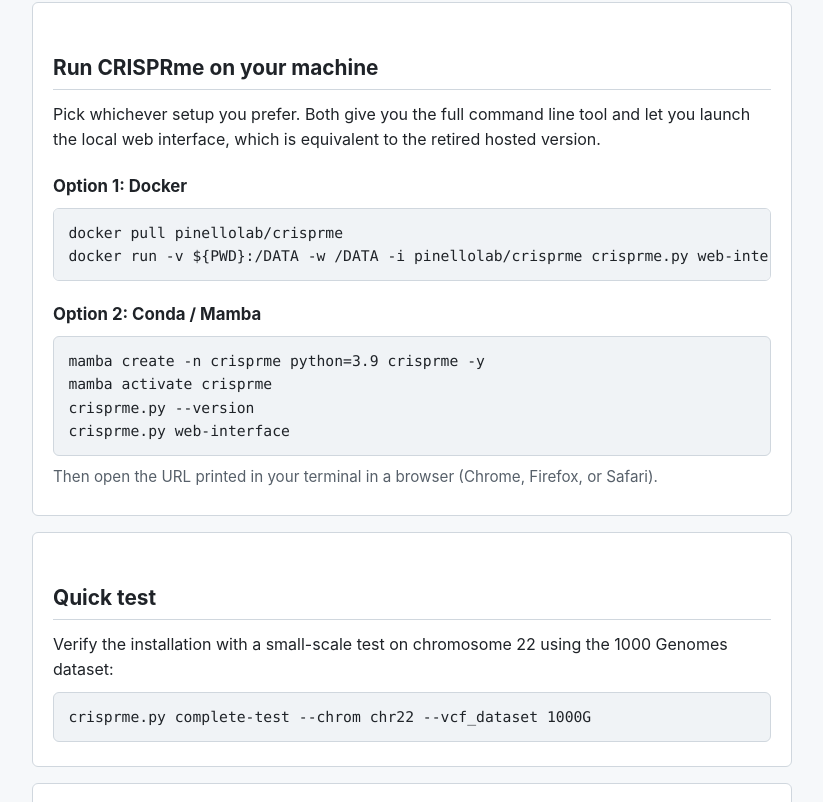
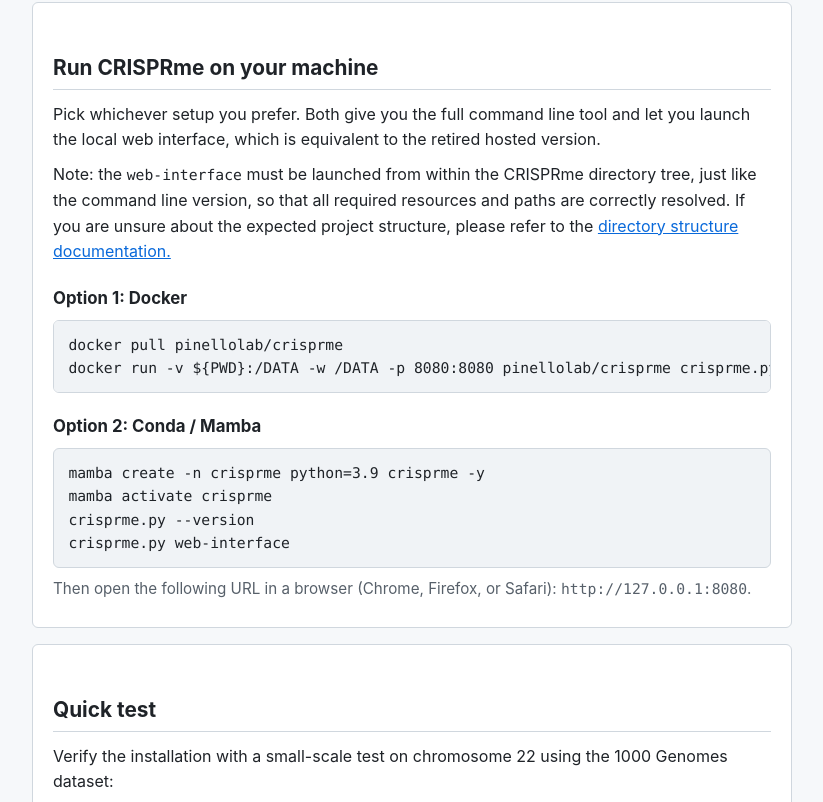
Before and after one commit to pinellolab/CRISPRme, a plain HTML site: page docs/index.html in a window 1280 px wide. Shown: the part 597-1399 px from the top of the page, without its empty margins (228-1051 px from the left). Drawn offline with Linux system fonts and the light colour scheme.

Commit message:
Expose web UI port and fix web_interface path
Update Docker examples to publish port 8080 (-p 8080:8080) so the local web interface is reachable from the host. Improve web_interface() argument handling and index.py resolution: slice input_args, treat --help and missing args correctly, use corrected_web_path with os.path.join and os.path.isfile to locate index.py, and call subprocess.run with the path string. Also update docs to note the web-interface must be launched from the project tree and to show the explicit URL (http://127.0.0.1:8080). These changes ensure the server is accessible and index.py is reliably found.

```diff
--- a/docs/index.html
+++ b/docs/index.html
@@ -47,10 +47,19 @@
         tool and let you launch the local web interface, which is equivalent
         to the retired hosted version.
       </p>
+      <p>
+        Note: the <code>web-interface</code> must be launched from within the
+        CRISPRme directory tree, just like the command line version, so that all
+        required resources and paths are correctly resolved. If you are unsure
+        about the expected project structure, please refer to the
+        <a href="https://github.com/pinellolab/CRISPRme/blob/main/README.md#21-directory-structure">
+          directory structure documentation.
+        </a>
+      </p>
 
       <h3>Option 1: Docker</h3>
       <pre><code>docker pull pinellolab/crisprme
-docker run -v ${PWD}:/DATA -w /DATA -i pinellolab/crisprme crisprme.py web-interface</code></pre>
+docker run -v ${PWD}:/DATA -w /DATA -p 8080:8080 pinellolab/crisprme crisprme.py web-interface</code></pre>
 
       <h3>Option 2: Conda / Mamba</h3>
       <pre><code>mamba create -n crisprme python=3.9 crisprme -y
@@ -58,7 +67,7 @@
 crisprme.py --version
 crisprme.py web-interface</code></pre>
 
-      <p class="note">Then open the URL printed in your terminal in a browser (Chrome, Firefox, or Safari).</p>
+      <p class="note">Then open the following URL in a browser (Chrome, Firefox, or Safari): <code>http://127.0.0.1:8080</code>.</p>
     </section>
 
     <section aria-labelledby="test-heading">
```
Also changed, not shown: 2 other files.
